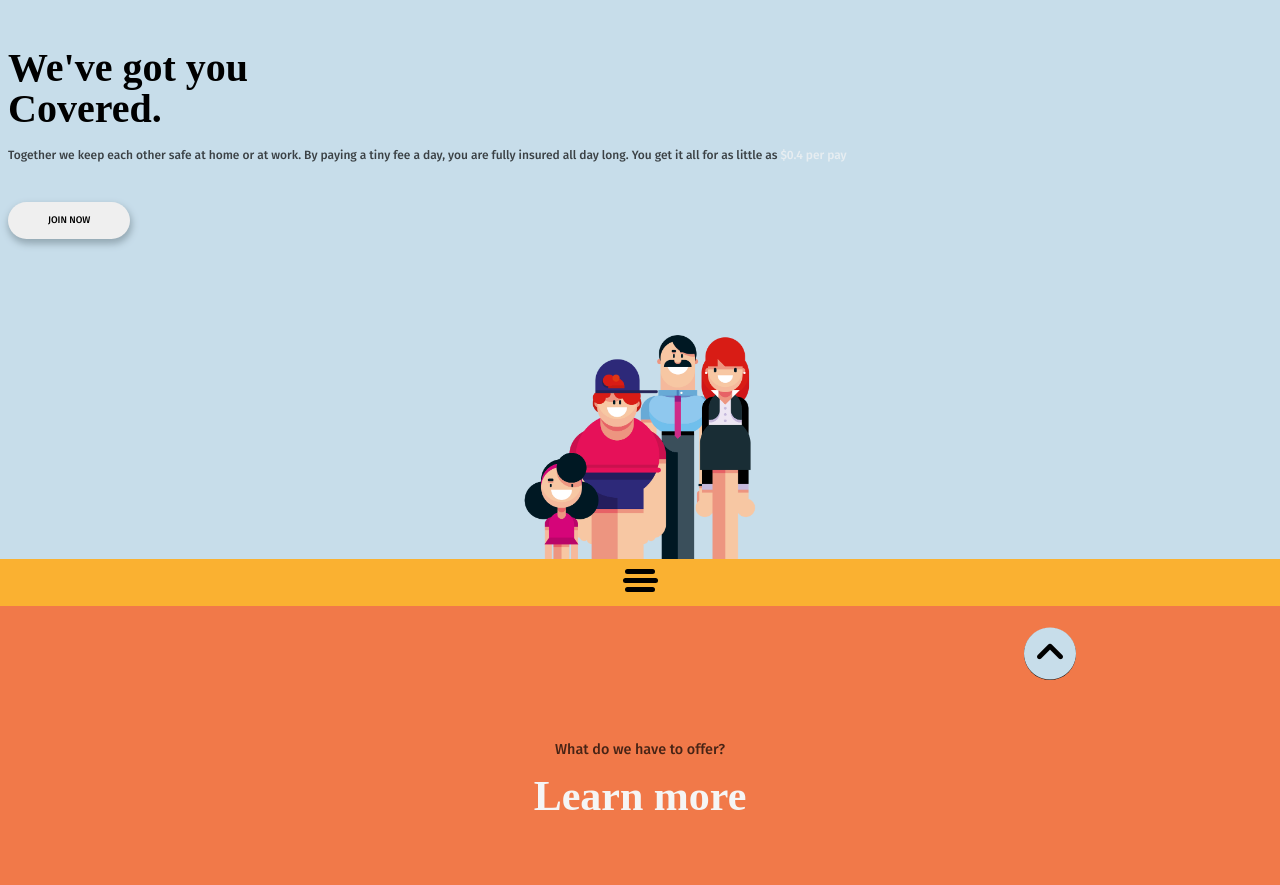
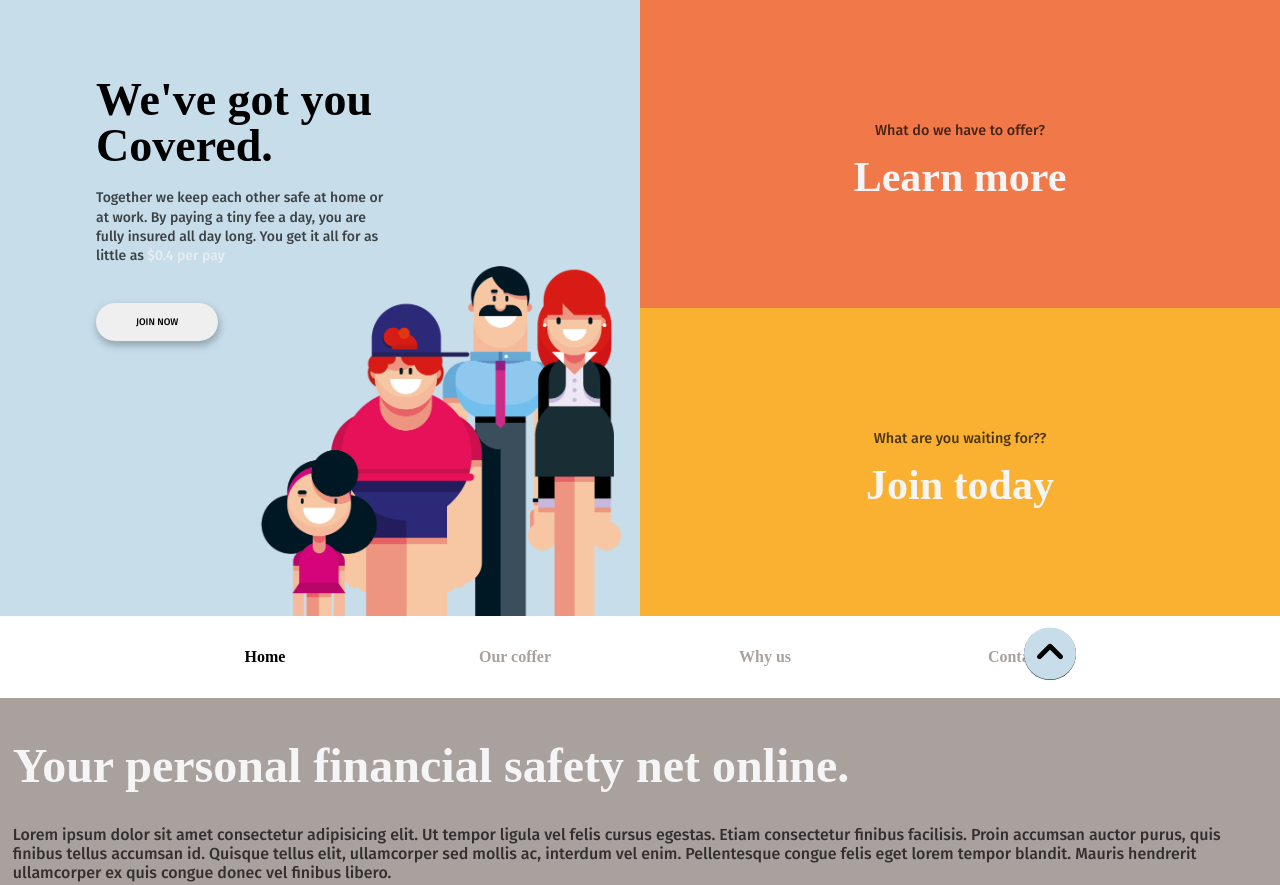
Before and after one commit to Celinaki/Slutprojekt, a plain HTML site: page index.html in a window 1280 px wide. Shown: the top 885 px of the page. Drawn offline with Linux system fonts and the light colour scheme; a web font is replaced by a local one.

Commit message:
Desktopindex things added

```diff
--- a/index.html
+++ b/index.html
@@ -21,8 +21,10 @@
 </head>
 
 <body>
-    <div class="wrapper"></div>
-            <article class="family-block" id="familyblock">
+    <header class="top-three-blocks">
+
+    <!-- <div class="wrapper"></div> -->
+            <article class="family-block top-a" id="familyblock" >
                 <h1>We've got you</h1>
                 <h1>Covered.</h1>
                 <p>
@@ -47,10 +49,7 @@
             <span></span>
             <span></span>
         </div>
-
-
-
-        <ul id="index-menu">
+             <ul id="index-menu">
 
             <a href="#familyblock">
                 <li>Home</li>
@@ -69,17 +68,29 @@
 </nav>
 
 <!-- Hamburgermenu end here -->
-        <section class="twoblocks">
-            <article class="orangeblock">
+        <section class="twoblocks top-test">
+            <article class="orangeblock top-b">
                 <p>What do we have to offer?</p>
                 <h1 class="whitetext">Learn more</h1>
             </article>
-            <article class="yellowblock">
+            <article class="yellowblock top-c">
                 <p>What are you waiting for??</p>
                 <h1 class="whitetext">Join today</h1>
             </article>
         </section>
 
+    </header>
+
+        <nav class="contact-navigation">
+            <ul class="block__contact max-width">
+              <li class="nav--contact active"><a href="index.html">Home</a></li>
+              <li class="nav--contact"><a href="">Our coffer</a></li>
+              <li class="nav--contact"><a href="">Why us</a></li>
+              <li class="nav--contact">
+                <a href="contact.html">Contact</a>
+              </li>
+            </ul>
+          </nav>
         <main class="index-main">
             <h1 class="whitetext fontsize48">Your personal financial safety net online.</h1>
             <p class="fontsize16">Lorem ipsum dolor sit amet consectetur adipisicing elit. Ut tempor ligula vel felis cursus egestas. Etiam
--- a/main.css
+++ b/main.css
@@ -338,6 +338,60 @@ p {
   border-radius: 70%;
 }
 
+@media screen and (min-width: 768px) {
+  .index-hamburger {
+    display: none;
+  }
+  .top-three-blocks{
+    display: grid;
+    grid-template-columns: repeat(4,1fr);
+    grid-template-rows: 1fr;
+    grid-template-areas: "top-a top-a top-test top-test";
+
+  }
+  .top-a{
+    grid-area: top-a;
+    height: auto;
+    margin: 0;
+    padding: 0;
+    height:584px ;
+    width: auto;
+    padding: 2rem 0 0 6rem;
+
+
+  }
+  .top-a>img{
+    min-width: 300px;
+    min-height: 350px;
+    margin-right: 1rem;
+}
+.top-a>h1{
+  font-size: 46px;
+}
+.top-a>p{
+  font-size: 14px;
+  width: 55%;
+
+}
+  .top-test{
+    grid-area: top-test;
+  }
+  .top-b{
+    grid-area: top-b;
+    padding:0 2rem 0 2rem;
+    height: auto;
+  }
+  .top-c{
+    grid-area: top-c;
+    padding: 0 2rem 0 2rem;
+    height: auto;
+  }
+  .join-now {
+    margin-bottom: 0;
+  }
+}
+
+
 /* CONTACT */
 /* CONTACT */
 /* CONTACT */
@@ -574,7 +628,7 @@ p {
 
 /* Desktop */
 
-@media (min-width: 768px) {
+@media screen and (min-width: 768px) {
   /* Header */
   .block__man-baby-h1 {
     position: relative;
```
